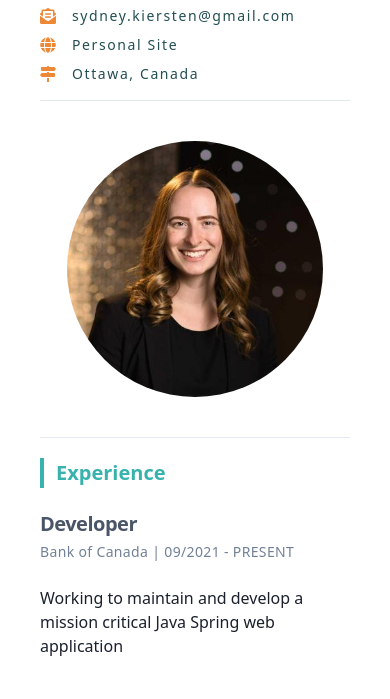
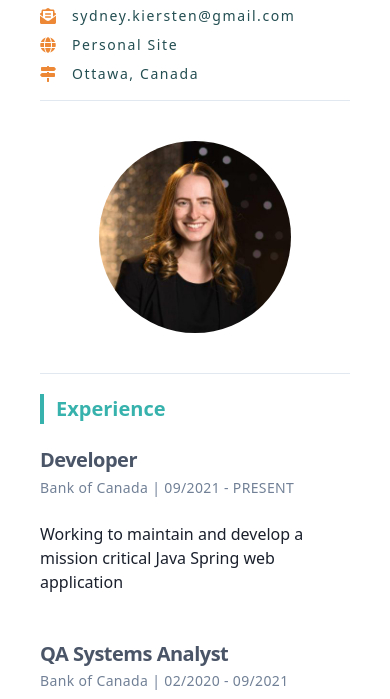
Before and after one commit to sydneyhass/sydneyhass.github.io, a Gatsby site: page / in a window 390 px wide. Shown: the part 138-837 px from the top of the page. Built offline with nearby package versions, Linux system fonts and the light colour scheme; Gatsby itself is replaced by a stand-in of ours.

Commit message:
Updated css

```diff
--- a/src/components/summary.js
+++ b/src/components/summary.js
@@ -4,7 +4,7 @@ const Summary = ({ data }) => (
   <section className="py-5 border-b border-neutral-300 lg:flex items-center">
     <div className="my-5">
       <img
-        className="rounded-full mx-auto w-64 lg:w-full xl:w-4/5"
+        className="rounded-full mx-auto w-48 lg:w-full xl:w-4/5"
         src="./profile.jpg"
         alt="profile"
       />
```
